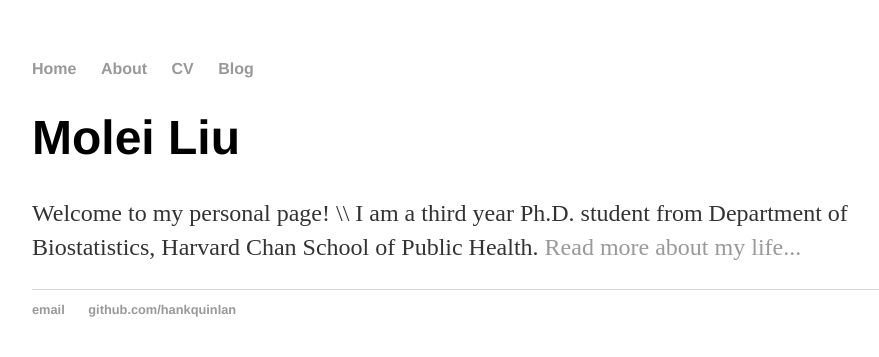
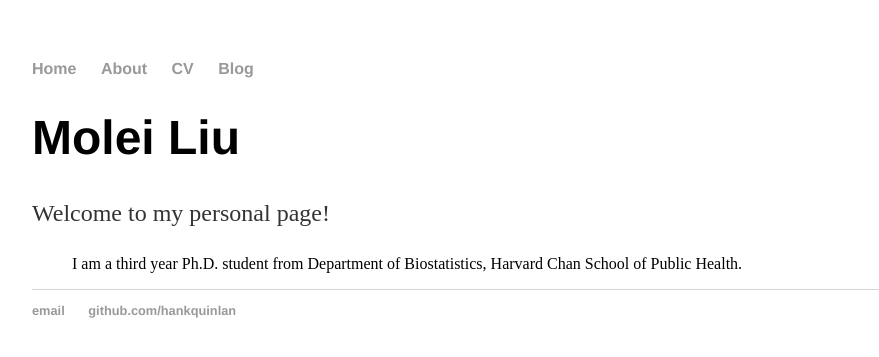
Before and after one commit to moleibobliu/moleibobliu.github.io, a Jekyll site: the page built from index.html, in a window 1280 px wide. Shown: the top 357 px of the page, without its empty margins (160-1039 px from the left). Built offline with Jekyll 4.4.1, drawn with Linux system fonts in a browser that asks for light colours.

Commit message:
Update index.html

```diff
--- a/index.html
+++ b/index.html
@@ -4,6 +4,7 @@ title: Molei Liu
 ---
 <div class="blurb">
 	<h1> Molei Liu </h1>
-	<p> Welcome to my personal page! \\
-	 I am a third year Ph.D. student from Department of Biostatistics, Harvard Chan School of Public Health.  </h1> <a href="/about">Read more about my life...</a></p>
+	<p> Welcome to my personal page!
+	 <ul> I am a third year Ph.D. student from Department of Biostatistics, Harvard Chan School of Public Health.   </h1> <a href="/about">
+
 </div><!-- /.blurb -->
```
